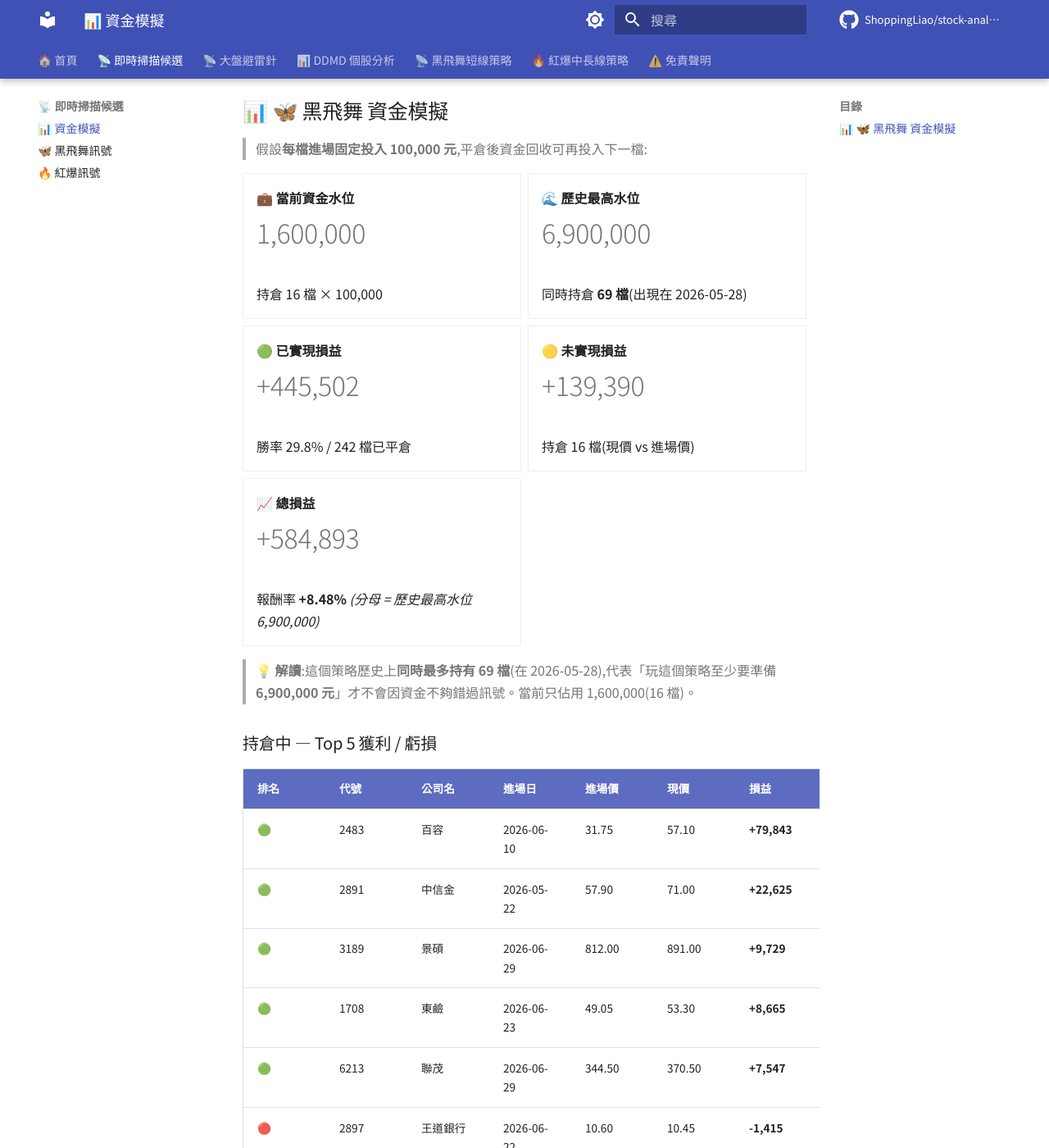
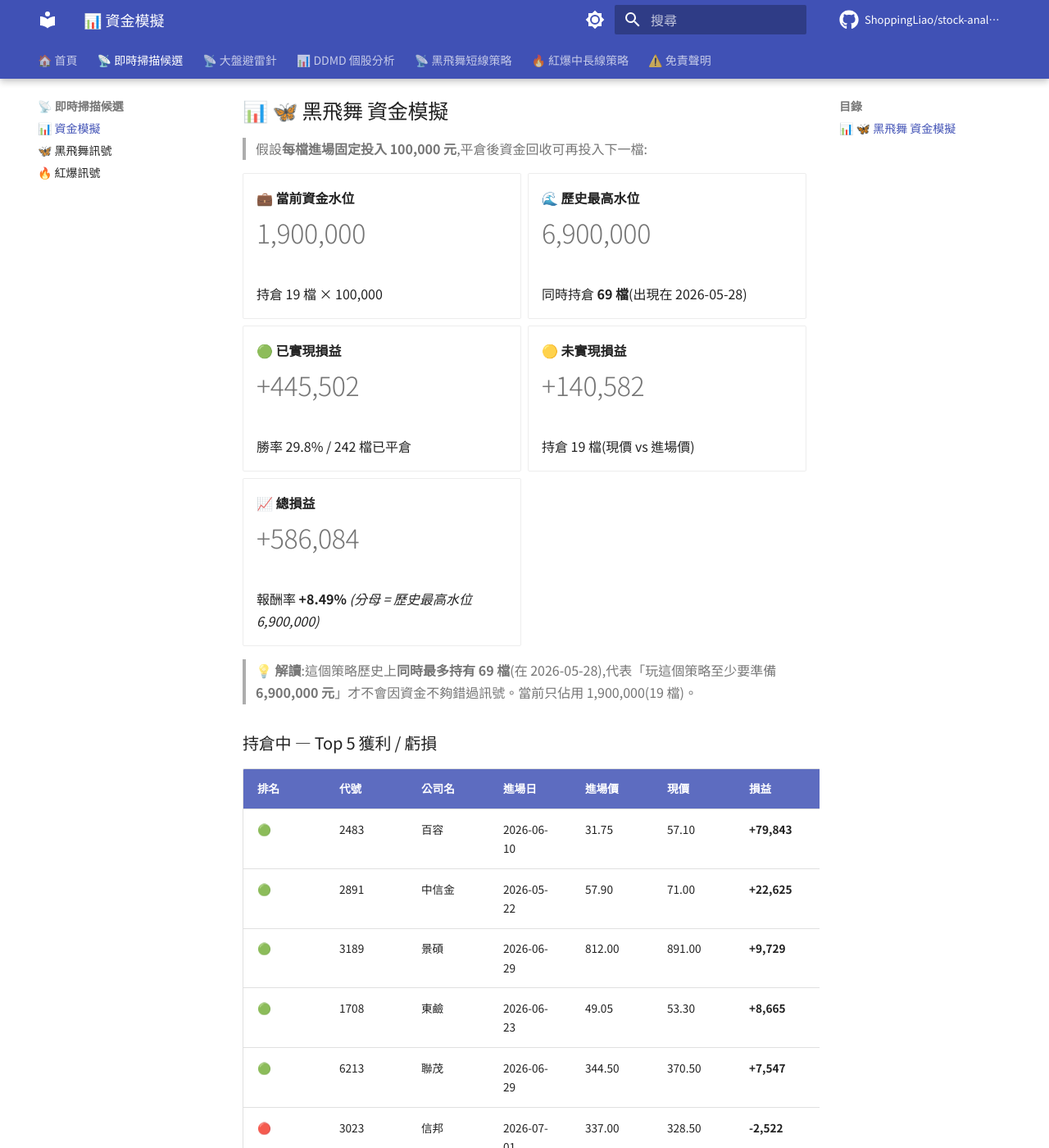
Before and after one commit to ShoppingLiao/stock-analysis-public, an MkDocs documentation site: the page built from docs/signals_capital.md, in a window 1280 px wide and 1400 px high, scrolled down 359 px. Shown: the whole window at 82% size. Built offline with MkDocs 1.6.1 and Material for MkDocs 9.7.7, drawn with Linux system fonts in a browser that asks for light colours; comment, search, counter and statistics services are not loaded; some of the changed text lies outside the part shown.

Commit message:
docs(signals): update BB + RB + capital (2026-07-01)

```diff
--- a/docs/signals_capital.md
+++ b/docs/signals_capital.md
@@ -17,9 +17,9 @@
 
 -   **💼 當前資金水位**
 
-    # 1,600,000
+    # 1,900,000
 
-    持倉 16 檔 × 100,000
+    持倉 19 檔 × 100,000
 
 -   **🌊 歷史最高水位**
 
@@ -35,19 +35,19 @@
 
 -   **🟡 未實現損益**
 
-    # +139,390
+    # +140,582
 
-    持倉 16 檔(現價 vs 進場價)
+    持倉 19 檔(現價 vs 進場價)
 
 -   **📈 總損益**
 
-    # +584,893
+    # +586,084
 
-    報酬率 **+8.48%** _(分母 = 歷史最高水位 6,900,000)_
+    報酬率 **+8.49%** _(分母 = 歷史最高水位 6,900,000)_
 
 </div>
 
-> **💡 解讀**:這個策略歷史上**同時最多持有 69 檔**(在 2026-05-28),代表「玩這個策略至少要準備 **6,900,000 元**」才不會因資金不夠錯過訊號。當前只佔用 1,600,000(16 檔)。
+> **💡 解讀**:這個策略歷史上**同時最多持有 69 檔**(在 2026-05-28),代表「玩這個策略至少要準備 **6,900,000 元**」才不會因資金不夠錯過訊號。當前只佔用 1,900,000(19 檔)。
 
 ### 持倉中 — Top 5 獲利 / 虧損
 
@@ -58,11 +58,11 @@
 | 🟢 | 3189 | 景碩 | 2026-06-29 | 812.00 | 891.00 | **+9,729** | **+9.73%** |
 | 🟢 | 1708 | 東鹼 | 2026-06-23 | 49.05 | 53.30 | **+8,665** | **+8.66%** |
 | 🟢 | 6213 | 聯茂 | 2026-06-29 | 344.50 | 370.50 | **+7,547** | **+7.55%** |
+| 🔴 | 3023 | 信邦 | 2026-07-01 | 337.00 | 328.50 | **-2,522** | **-2.52%** |
 | 🔴 | 2897 | 王道銀行 | 2026-06-22 | 10.60 | 10.45 | **-1,415** | **-1.42%** |
 | 🔴 | 4716 | 大立 | 2026-06-29 | 24.00 | 23.85 | **-625** | **-0.62%** |
 | 🔴 | 2484 | 希華 | 2026-06-30 | 72.80 | 72.60 | **-275** | **-0.27%** |
 | 🔴 | 5328 | 華容 | 2026-06-30 | 71.10 | 71.10 | **-0** | **-0.00%** |
-| 🔴 | 3093 | 港建* | 2026-06-30 | 71.90 | 72.00 | **+139** | **+0.14%** |
 
 !!! info "⚠️ 資金模擬說明"
     每檔固定投入 **100,000 元**(教育性質,實際操作會依 TDMD 評分動態調整部位)。
@@ -139,9 +139,9 @@
 
 -   **💼 當前資金水位**
 
-    # 16,100,000
+    # 16,400,000
 
-    BB 1,600,000 + RB 14,500,000
+    BB 1,900,000 + RB 14,500,000
 
 -   **🌊 兩策略歷史最高水位**
 
@@ -157,15 +157,15 @@
 
 -   **🟡 未實現損益**
 
-    # +3,643,890
+    # +3,645,081
 
-    BB +139,390 + RB +3,504,499
+    BB +140,582 + RB +3,504,499
 
 -   **📈 總損益**
 
-    # +3,589,490
+    # +3,590,682
 
-    報酬率 **+15.74%** _(分母 = 兩策略歷史最高水位)_
+    報酬率 **+15.75%** _(分母 = 兩策略歷史最高水位)_
 
 </div>
 
```
Also changed, not shown: docs/signals_black_butterfly.md (+21 -25 lines).
